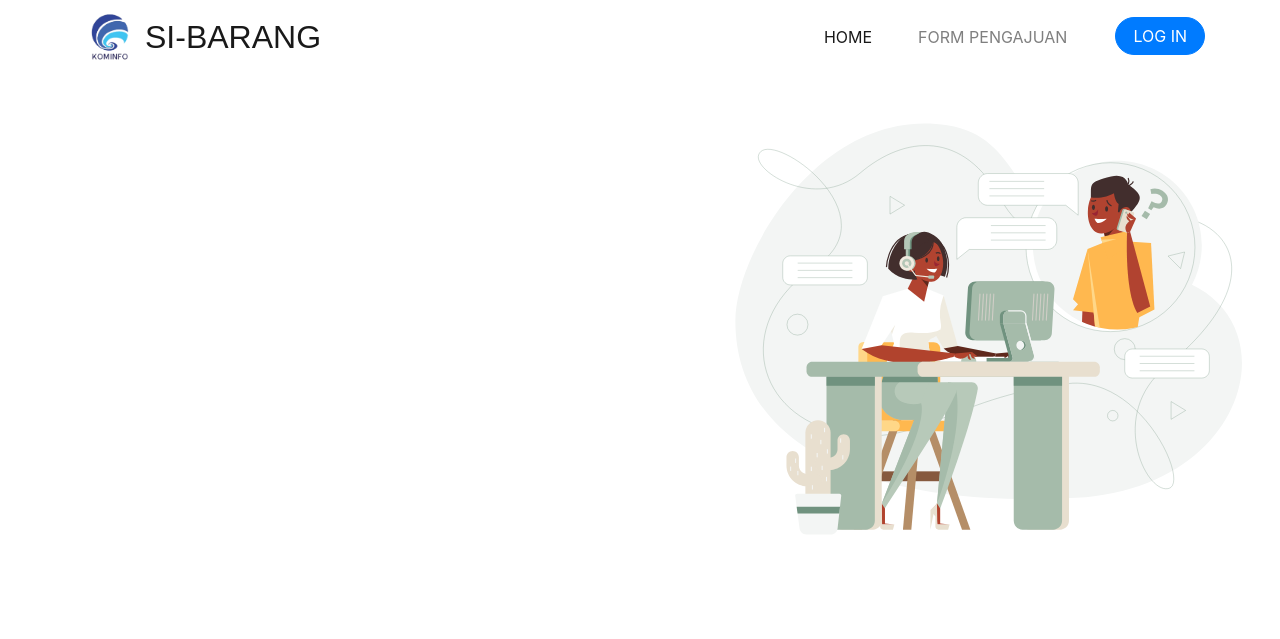
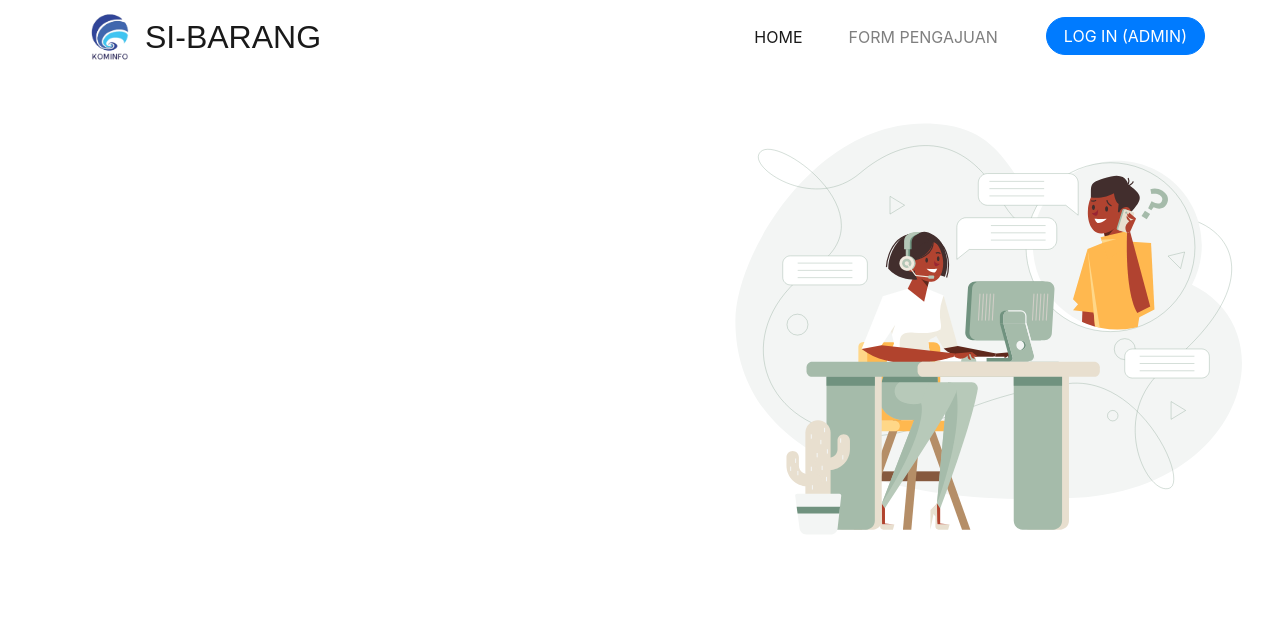
Before and after one commit to milheva/sibarang, a PHP site: page /templates/header.php in a window 1280 px wide. Shown: the top 639 px of the page. Run offline with PHP 8.4, Linux system fonts and the light colour scheme; some web fonts are replaced.

Commit message:
chore: edit login txt

```diff
--- a/templates/header.php
+++ b/templates/header.php
@@ -32,7 +32,7 @@
             <a class="nav-link" href="form-pengaduan.php">Form Pengajuan</a>
           </li>
           <li class="nav-item">
-            <a class="btn btn-primary login-button" href="auth/login.php">Log in</a>
+            <a class="btn btn-primary login-button" href="auth/login.php">Log in (Admin)</a>
           </li>
         </ul>
       </div>
```
